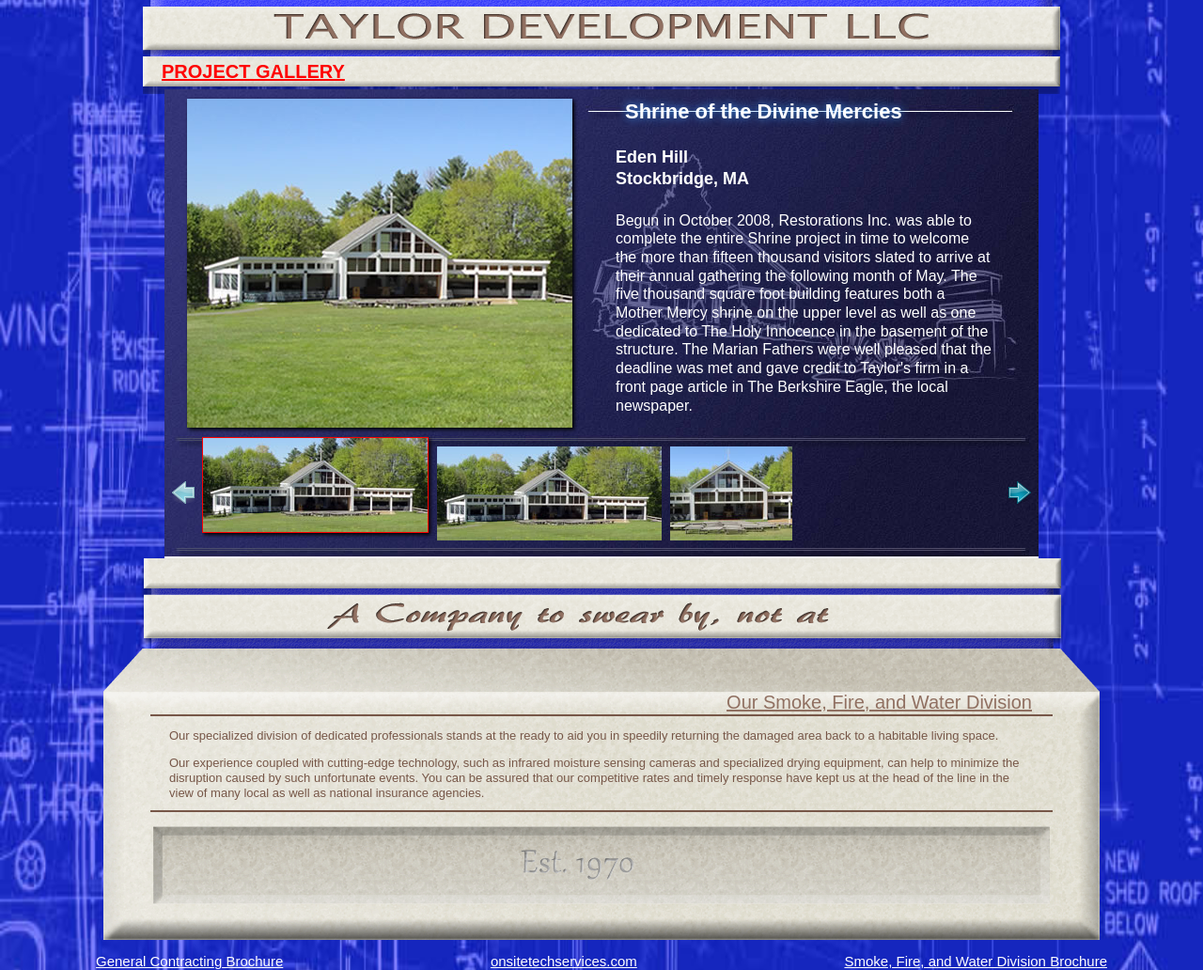
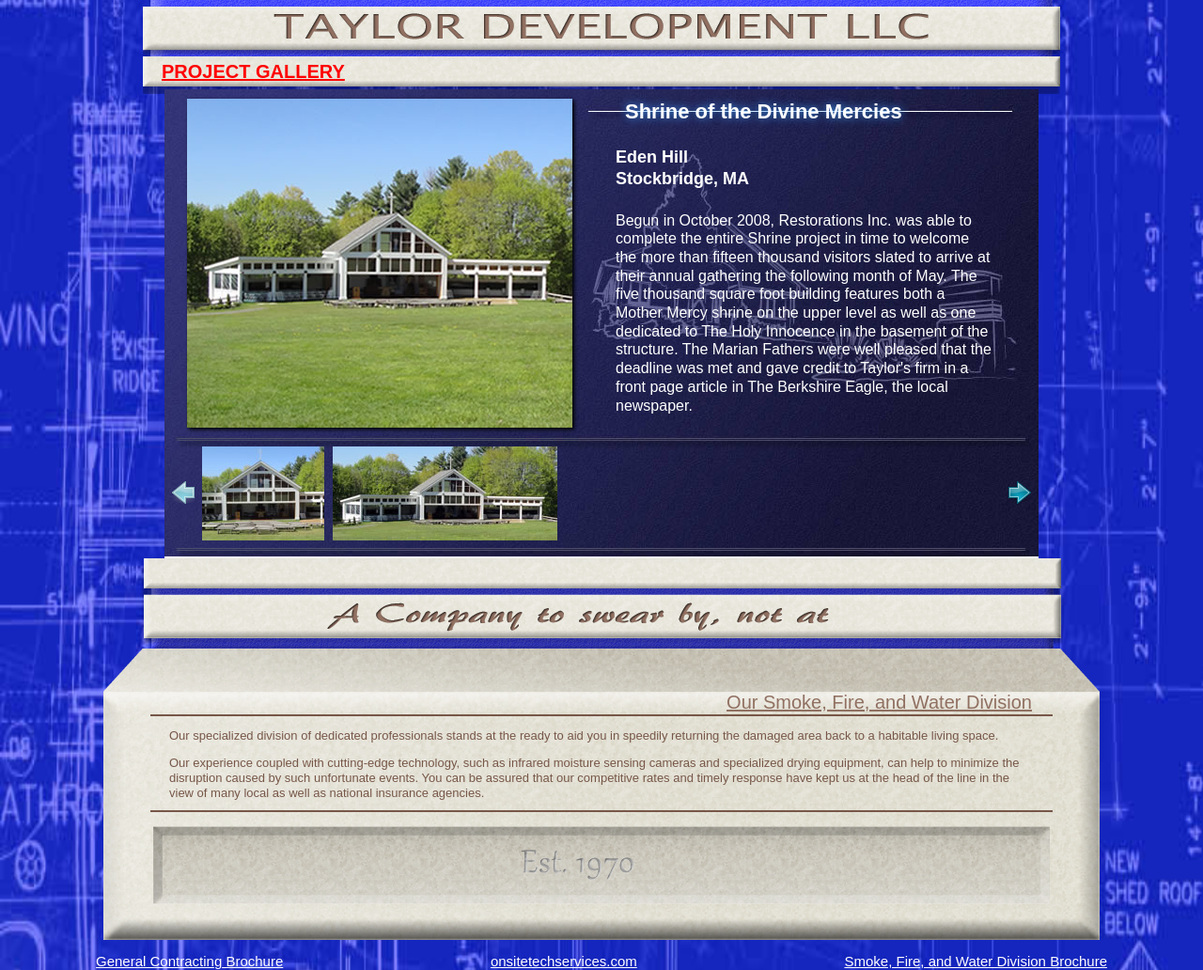
Before and after one commit to Onsite-Tech-Services/rest-inc, a PHP site: page /portfolio.php?project=Shrine in a window 1280 px wide. Shown: the part 420-1452 px from the top of the page at 94% size. Run offline with PHP 8.4, Linux system fonts and the light colour scheme.

Commit message:
changed slides

```diff
--- a/portfolio.php
+++ b/portfolio.php
@@ -65,9 +65,8 @@
               <img width="410" height="350" src="img/projects/shrine/img_first.jpg" alt="">
           </div>
           <ul id="carousel" class="jcarousel-skin-tango">
-              <li class="active"><a href="img/projects/shrine/img01.jpg"><img src="img/projects/shrine/img01_tn.jpg" alt=""></a></li>
+              <li><a href="img/projects/shrine/img02.jpg"><img src="img/projects/shrine/img02_tn.jpg" alt=""></a></li>
               <li><a href="img/projects/shrine/img01.jpg"><img src="img/projects/shrine/img01_tn.jpg" alt=""></a></li>
-              <li><a href="img/projects/shrine/img02.jpg"><img src="img/projects/shrine/img02_tn.jpg" alt=""></a></li>
           </ul>
           <?php
                 break;
```
